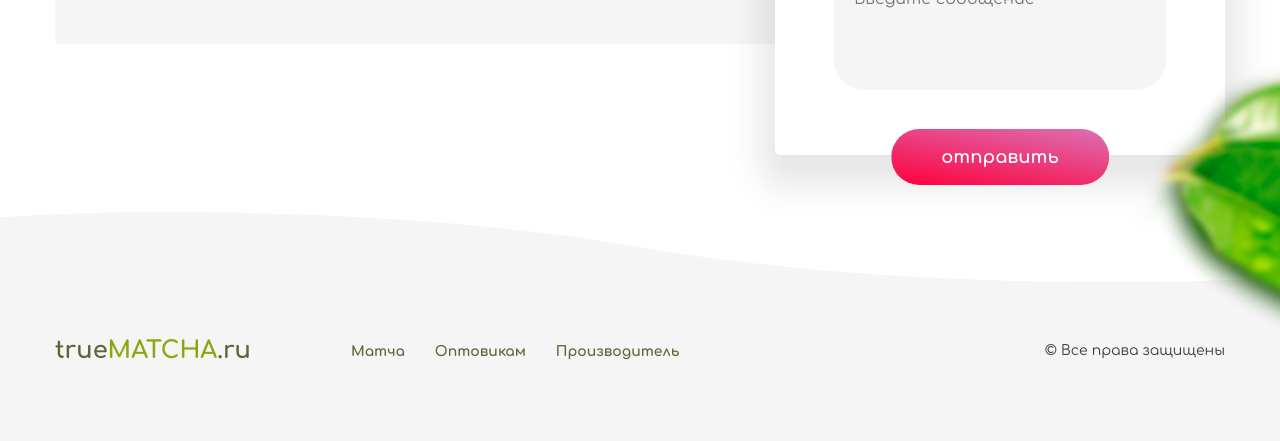
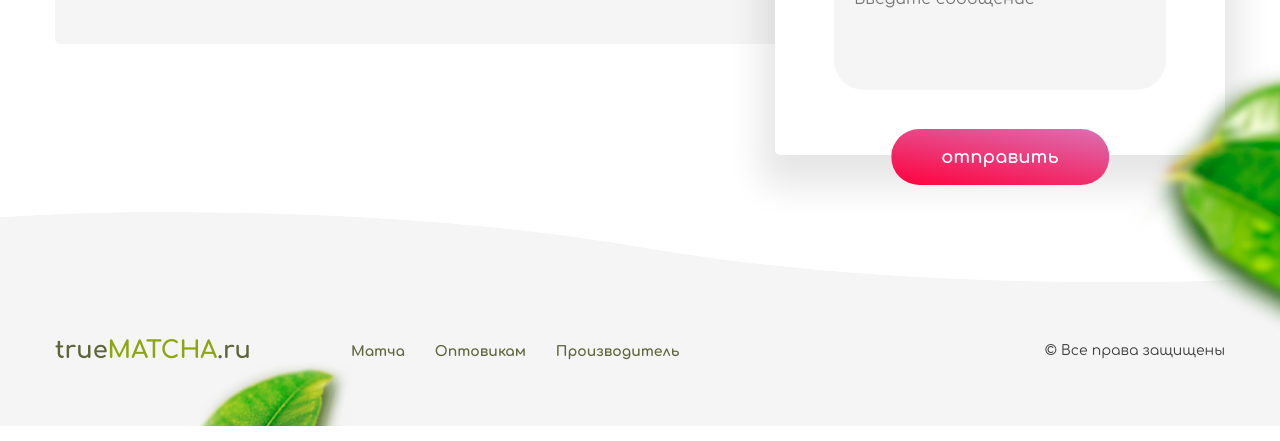
Before and after one commit to AlexeySachevichik/Homework-Matcha, a plain HTML site: page index.html in a window 1280 px wide. Shown: the part 3390-3831 px from the top of the page. Drawn offline with Linux system fonts and the light colour scheme.

Commit message:
finish leafs

```diff
--- a/index.html
+++ b/index.html
@@ -412,6 +412,8 @@
 
                 <p>&copy; Все права защищены</p>
 
+                <div id="l-10" class="leaf"></div>
+
             </div>
         </footer>
 
--- a/scss/main.scss
+++ b/scss/main.scss
@@ -140,6 +140,15 @@ body {
 		width: 357px;
 		height: 301px;
 		background: url('../images/leafs/03.png') center center no-repeat;
+		background-size: cover;
+	}
+
+	&#l-10 {
+		bottom: 0px;
+		left: 145px;
+		width: 151px;
+		height: 64px;
+		background: url('../images/leafs/08.png') center center no-repeat;
 		background-size: cover;
 	}
 }
@@ -825,9 +834,10 @@ footer {
 	background: $back02;
 
 	.content {
+		position: relative;
 		display: flex;
 		align-items: center;
-		padding: 50px 0 75px 0;
+		padding: 50px 0 60px 0;
 	}
 
 	a.logo {
```
Also changed, not shown: css/main.css, css/main.min.css, images/01.jpg, images/leafs/08.png (added).
